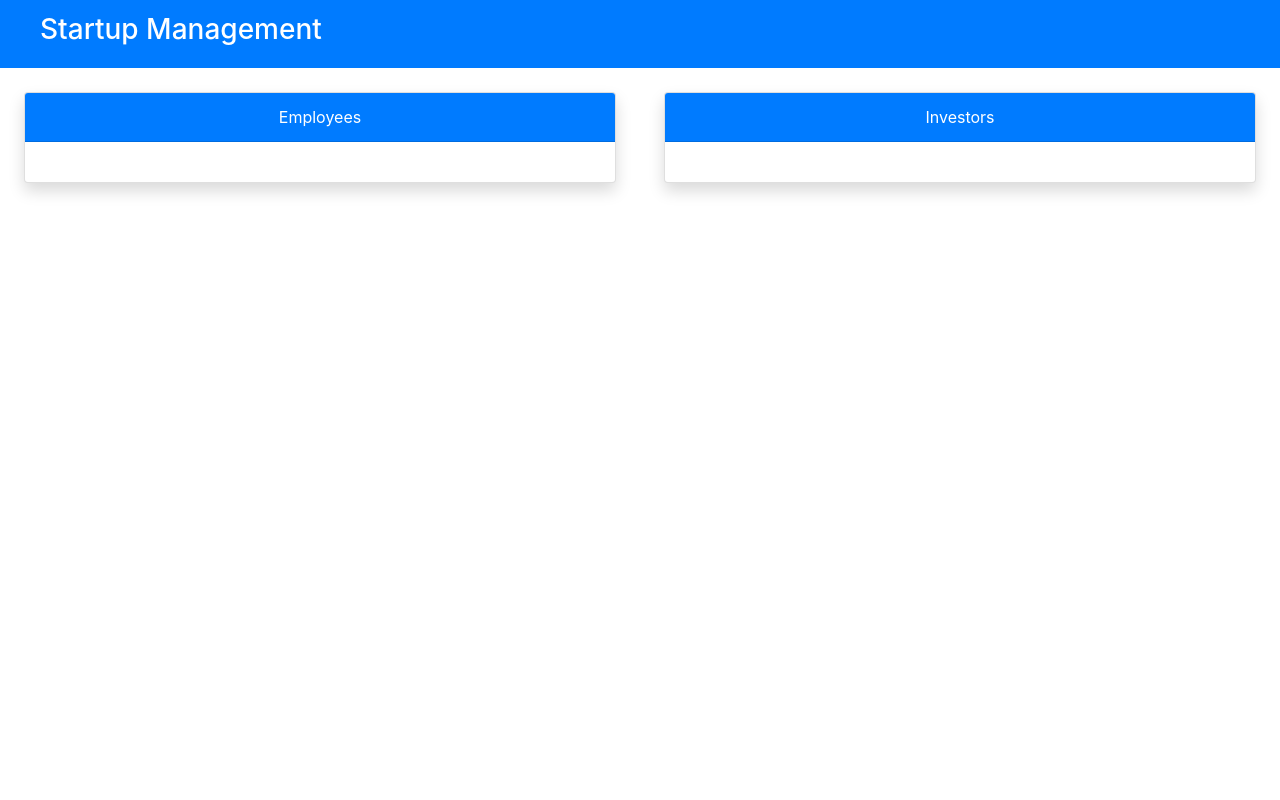
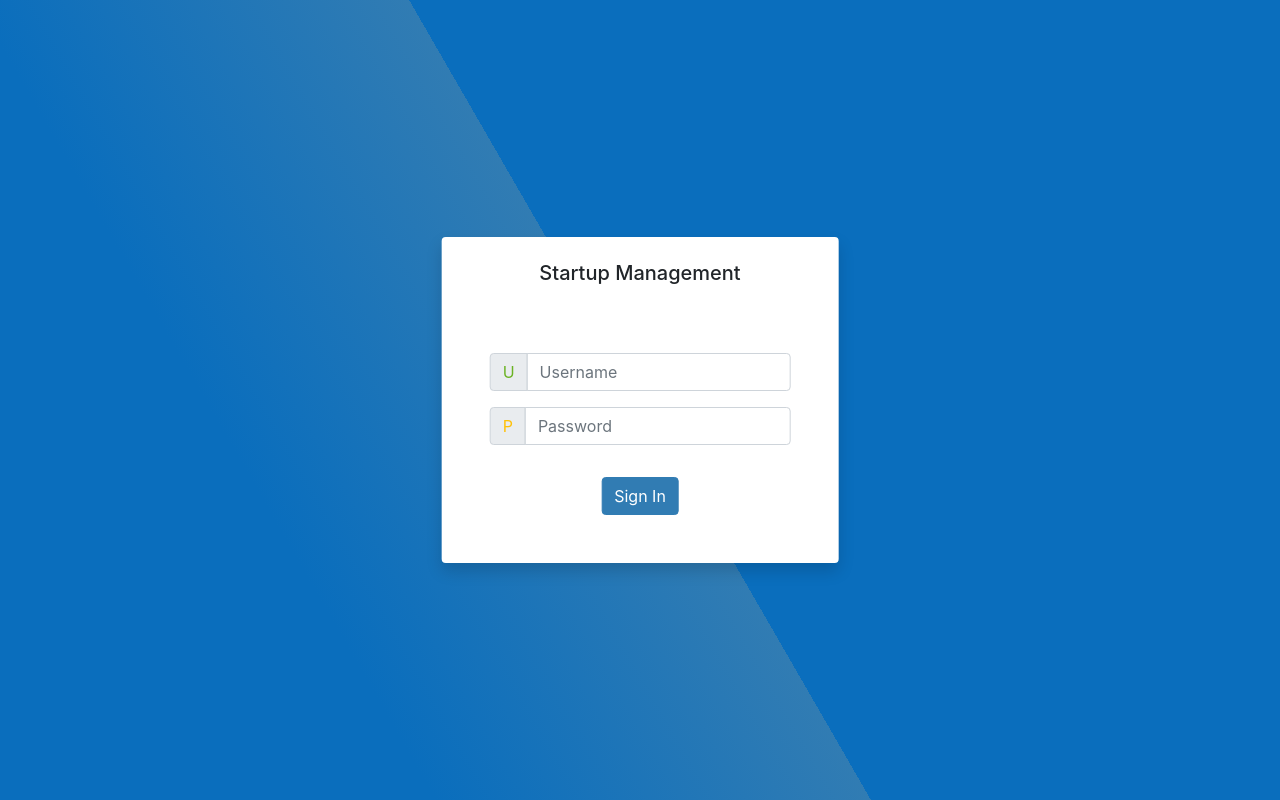
Before and after one commit to vanshikabhatnagar/User-Management-Frontend, a React (Create React App) app: page /login in a window 1280 px wide. Before the commit this address led to /home. Built offline with nearby package versions, Linux system fonts and the light colour scheme.

Commit message:
Added sign in page and API working

```diff
--- a/package.json
+++ b/package.json
@@ -12,7 +12,8 @@
     "react-dom": "^16.13.1",
     "react-router-dom": "^5.2.0",
     "react-scripts": "3.4.1",
-    "reactstrap": "^8.5.1"
+    "reactstrap": "^8.5.1",
+    "sass": "^1.26.9"
   },
   "scripts": {
     "start": "react-scripts start",
--- a/src/App.js
+++ b/src/App.js
@@ -1,34 +1,58 @@
-import React, { useState } from 'react'
-import { Link } from 'react-router-dom'
-import { Navbar, NavbarBrand, NavbarToggler, Container, Row, Col, Card, CardHeader, CardBody } from 'reactstrap'
+import React, { useEffect, useState } from 'react'
+import { Card, CardBody, CardHeader, Col, Container, Row, Table } from 'reactstrap'
+import Header from './Header'
+import Axios from 'axios'
+
 
 const App = () => {
-  const [isOpen, setIsOpen] = useState(false)
-  const toggle = () => setIsOpen(!isOpen)
+  const [AllEmployees, setAllEmployees] = useState([])
+
+
+  useEffect(() => {
+    // Fetch Employees
+    Axios.get('http://127.0.0.1:5000/employee/get').then(e => {
+      setAllEmployees(e.data)
+    })
+  }, [])
+
   return (
     <>
-      <Navbar dark color='primary' expand='md' className='bg-primary justify-content-between'>
-        <NavbarToggler onClick={toggle} />
-        <NavbarBrand className='ml-4' tag={Link} to='/home'>
-          <h3 className='d-none d-md-block text-white'>Startup Management</h3>
-          <h5 className='d-md-none text-white'>Startup Management</h5>
-        </NavbarBrand>
-      </Navbar>
+      <Header />
       <Container fluid>
         <Row>
-          <Col xl={6} className='p-4'>
+          <Col xl={12} className='p-4'>
             <Card className='shadow'>
-              <CardHeader className='bg-primary text-white d-flex justify-content-center'>
+              <CardHeader className='bg-secondary text-white d-flex justify-content-center'>
                 Employees
               </CardHeader>
               <CardBody>
+                <Table>
+                  <thead>
+                    <tr>
+                      <th>EmpID</th>
+                      <th>Name</th>
+                    </tr>
+                  </thead>
+                  <tbody>
+                    {AllEmployees.map(emp => {
+                      return (
+                        <tr>
+                          <td>{emp.empID}</td>
+                          <td>{emp.name}</td>
+                        </tr>
+                      )
+                    })}
+                  </tbody>
+                </Table>
               </CardBody>
             </Card>
 
           </Col>
-          <Col xl={6} className='p-4'>
+        </Row>
+        <Row>
+          <Col xl={12} className='p-4'>
             <Card className='shadow'>
-              <CardHeader className='bg-primary text-white d-flex justify-content-center'>
+              <CardHeader className='bg-secondary text-white d-flex justify-content-center'>
                 Investors
               </CardHeader>
               <CardBody>
--- /dev/null
+++ b/src/Auth.js
@@ -0,0 +1,44 @@
+import React, { useState } from 'react';
+import { Button, Card, CardBody, CardTitle, Form, Input, InputGroup, InputGroupAddon, InputGroupText } from 'reactstrap';
+import { Link } from 'react-router-dom';
+import { Col, Row, Container } from 'reactstrap'
+
+
+const Auth = () => {
+    const [Password, setPassword] = useState('');
+    const [Username, setUsername] = useState('');
+
+    return (
+        <Container className='vh-100 bg-gradient-primary' fluid>
+            <Row>
+                <Col className='mx-auto center-vertical-horizontal' xl={4} lg={5} md={6} sm={8} xs={10}>
+                    <Card className='shadow text-center border-0'>
+                        <CardTitle className=' mt-4'><h5>Startup Management</h5></CardTitle>
+                        <CardBody className='px-lg-5 py-lg-5'>
+                            <Form>
+                                <InputGroup className='mb-3'>
+                                    <InputGroupAddon addonType='prepend'>
+                                        <InputGroupText className='text-success'>U</InputGroupText>
+                                    </InputGroupAddon>
+                                    <Input type='text' placeholder='Username' value={Username} onChange={(e) => setUsername(e.target.value)} />
+                                </InputGroup>
+                                <InputGroup className='mb-3'>
+                                    <InputGroupAddon addonType='prepend'>
+                                        <InputGroupText className='text-warning'>P</InputGroupText>
+                                    </InputGroupAddon>
+                                    <Input type='password' placeholder='Password' value={Password} onChange={(e) => setPassword(e.target.value)} />
+                                </InputGroup>
+                                <Link to='/home'>
+                                    <Button className='mt-3' color='secondary' type='button'>Sign In</Button>
+                                </Link>
+                            </Form>
+                        </CardBody>
+                    </Card>
+                </Col>
+            </Row>
+        </Container>
+    );
+}
+
+
+export default Auth;
--- /dev/null
+++ b/src/Header.js
@@ -0,0 +1,44 @@
+import React, { useState } from 'react';
+import { Link } from 'react-router-dom';
+import { Collapse, DropdownItem, DropdownMenu, DropdownToggle, Nav, Navbar, NavbarBrand, NavbarToggler, UncontrolledDropdown } from 'reactstrap';
+
+const Header = () => {
+    const [isOpen, setIsOpen] = useState(false)
+    const toggle = () => setIsOpen(!isOpen)
+    return (
+        <Navbar dark color='primary' expand='md' className='bg-primary justify-content-between'>
+            <NavbarToggler onClick={toggle} />
+            <NavbarBrand className='ml-4' tag={Link} to='/home'>
+                <h3 className='d-none d-md-block text-white'>Startup Management</h3>
+                <h5 className='d-md-none text-white'>Startup Management</h5>
+            </NavbarBrand>
+            <Collapse style={{ flexGrow: 0 }} isOpen={isOpen} navbar>
+                <Nav className='mr-auto' navbar>
+                    {/* <NavItem>
+                            <NavLink tag={Link} to='/home/dashboard'>Dashboard</NavLink>
+                        </NavItem> */}
+                </Nav>
+                <UncontrolledDropdown>
+                    <DropdownToggle tag="span">
+                        <img
+                            className='avatar'
+                            height='20'
+                            alt=''
+                            src='https://cdn1.iconfinder.com/data/icons/avatars-55/100/avatar_profile_user_music_headphones_shirt_cool-512.png'
+                        // src='https://cdn2.iconfinder.com/data/icons/circle-avatars-1/128/048_girl_avatar_profile_woman_waiter_butler-512.png'
+                        />
+                    </DropdownToggle>
+                    <DropdownMenu right>
+                        <DropdownItem header>Welcome!</DropdownItem>
+                        <DropdownItem divider />
+                        <Link to='/auth'>
+                            <DropdownItem >Logout</DropdownItem>
+                        </Link>
+                    </DropdownMenu>
+                </UncontrolledDropdown>
+            </Collapse>
+        </Navbar>
+    )
+}
+
+export default Header
--- a/src/index.js
+++ b/src/index.js
@@ -1,15 +1,16 @@
 import React from 'react';
 import ReactDOM from 'react-dom';
-import './index.css';
+import './index.scss';
 import App from './App';
-import 'bootstrap/dist/css/bootstrap.min.css';
+import Auth from './Auth'
 import { BrowserRouter, Redirect, Route, Switch } from 'react-router-dom'
 
 ReactDOM.render(
   <BrowserRouter>
     <Switch>
       <Route path='/home' component={App} />
-      <Redirect from='/' to='/home' />
+      <Route path='/login' component={Auth} />
+      <Redirect from='/' to='/login' />
     </Switch>
   </BrowserRouter>,
   document.getElementById('root')
--- /dev/null
+++ b/src/index.scss
@@ -0,0 +1,45 @@
+// Override bootstrap colours before importing bootstrap
+$primary: #0a6ebd;
+$secondary: #317cb3;
+$success: #6bb324;
+$info: #53baf2;
+$warning: #ffc107;
+$danger: #dc3545;
+$light: #f8f9fa;
+$dark: #343a40;
+// Import bootstrap with overridden values above
+@import "~bootstrap/scss/bootstrap";
+
+.cursor-pointer {
+  cursor: pointer;
+}
+
+// Viewport height 100%
+.vh-100 {
+  height: 100vh;
+}
+
+// Center class for horizontally and vertically centered div
+.center-vertical-horizontal {
+  position: fixed;
+  top: 50%;
+  left: 50%;
+  transform: translate(-50%, -50%);
+}
+
+// User Profile Picture
+.avatar {
+  vertical-align: middle;
+  width: 40px;
+  height: 40px;
+  border-radius: 50%;
+  cursor: pointer;
+}
+
+.avatar:hover {
+  transform: translate(0, 1px);
+}
+
+.bg-gradient-primary {
+  background: linear-gradient(60deg, $primary 25%, $secondary 50%, $primary 25%);
+}
```
Also changed, not shown: src/SignIn.js (added, +44 -0 lines), src/index.css (deleted), 1 other file (tests, documents, lock files or other folders).
